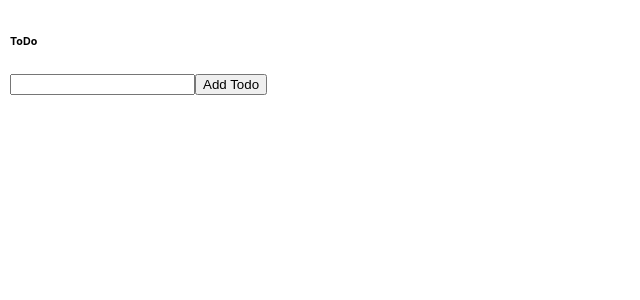
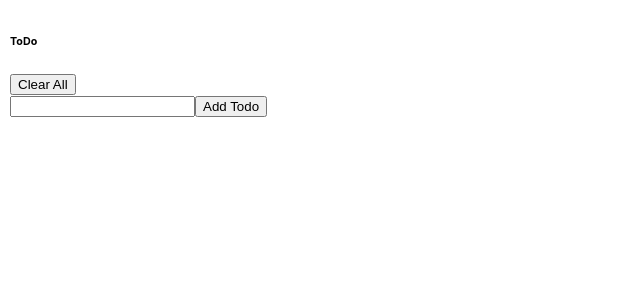
Before and after one commit to ADK920/todoListHook, a React (Create React App) app: page / in a window 1280 px wide. Shown: the top 300 px of the page, without its empty margins (0-640 px from the left). Built offline with nearby package versions, Linux system fonts and the light colour scheme.

Commit message:
add clear button

```diff
--- a/src/components/Todo/Todo.js
+++ b/src/components/Todo/Todo.js
@@ -7,6 +7,7 @@ class TodoList extends Component {
     constructor(props) {
         super(props);
         this.handleChange = this.handleChange.bind(this);
+        this.clearTodos = this.clearTodos.bind(this);
         this.onAdd = this.onAdd.bind(this);
         this.onComplete = this.onComplete.bind(this);
         this.onRemove = this.onRemove.bind(this);
@@ -19,6 +20,10 @@ class TodoList extends Component {
         this.setState({ item });
     }
 
+    clearTodos() {
+        this.setState({ items: [] });
+    }
+
     onAdd() {
         const items = [...this.state.items];
         items.push({ ...this.state.item });
@@ -29,7 +34,7 @@ class TodoList extends Component {
         const items = [...this.state.items];
         const item = items[index];
         item.completed = true;
-        this.setState({items});
+        this.setState({ items });
     }
 
     onRemove(e, index) {
@@ -48,6 +53,9 @@ class TodoList extends Component {
         return (
             <div className='todo-list'>
                 <h6>ToDo</h6>
+                <div>
+                    <button onClick={this.clearTodos}>Clear All</button>
+                </div>
                 <div className='item-adder'>
                     <input value={item.value} onChange={this.handleChange}></input>
                     <button onClick={this.onAdd}>Add Todo</button>
```
